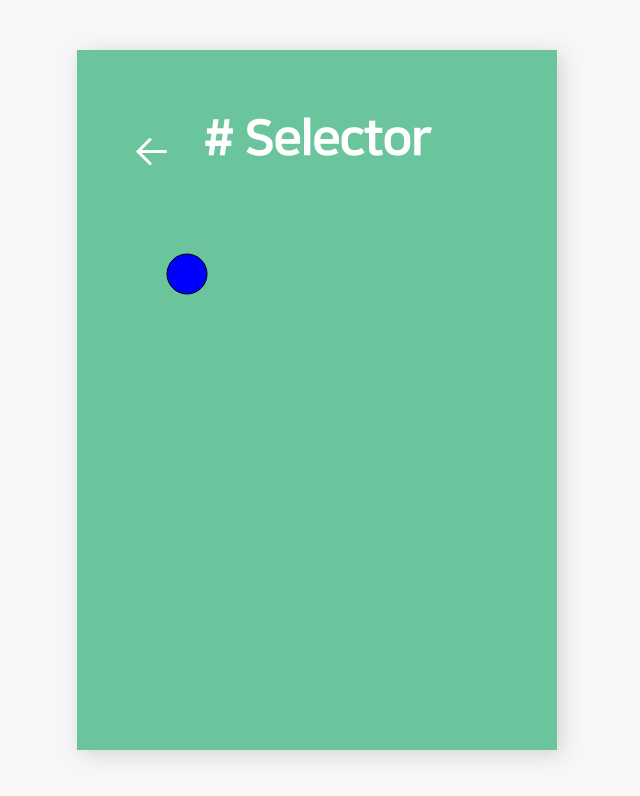
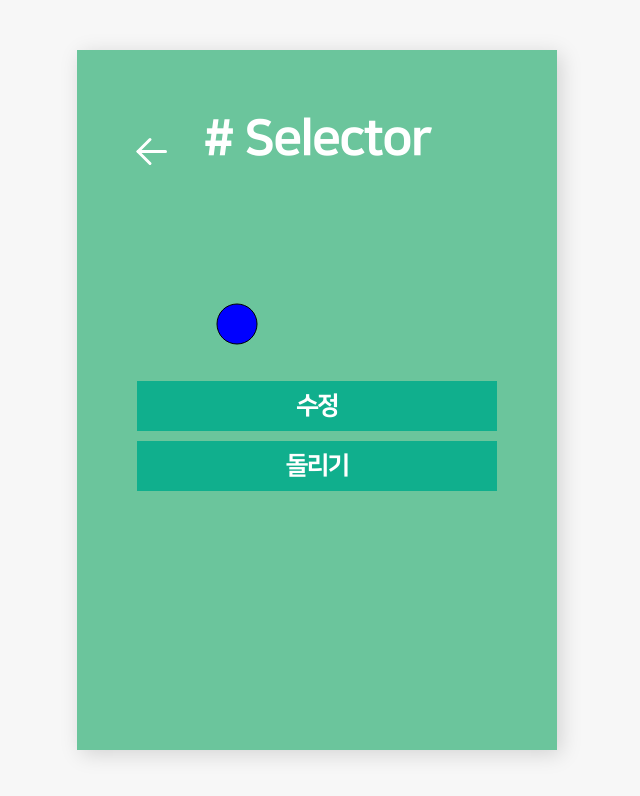
Before and after one commit to teo-splint-first/front, a React (Create React App) app: page /roulette in a window 1280 px wide. Shown: the top 796 px of the page, without its empty margins (323-963 px from the left). Built offline with nearby package versions, Linux system fonts and the light colour scheme.

Commit message:
[feat] 룰렛 페이지
중간 커밋

```diff
--- a/src/components/pages/Roulette.js
+++ b/src/components/pages/Roulette.js
@@ -1,5 +1,6 @@
 import React, { useEffect, useRef } from "react";
 import { useLocation, useNavigate } from "react-router";
+import styled from "styled-components";
 import Template from "../common/Template";
 
 const Roulette = () => {
@@ -9,16 +10,32 @@ const Roulette = () => {
   useEffect(() => {
     var ctx = canvasRef.current.getContext("2d");
     ctx.beginPath();
-    ctx.arc(50, 50, 20, 0, Math.PI * 2);
+    ctx.arc(100, 100, 20, 0, Math.PI * 2);
     ctx.fillStyle = "blue";
     ctx.fill();
     ctx.stroke();
   }, []);
+
   return (
     <Template goBackBtn>
       <canvas ref={canvasRef} width="150" height="150"></canvas>
+      <LinkButton onClick={() => navigate("/make")}>수정</LinkButton>
+      <LinkButton>돌리기</LinkButton>
     </Template>
   );
 };
 
+const LinkButton = styled.button`
+  cursor: pointer;
+  display: flex;
+  justify-content: center;
+  align-items: center;
+  width: 100%;
+  height: 50px;
+  margin-bottom: 10px;
+  font-size: 25px;
+  color: #fff;
+  background-color: #10af8d;
+`;
+
 export default Roulette;
```
